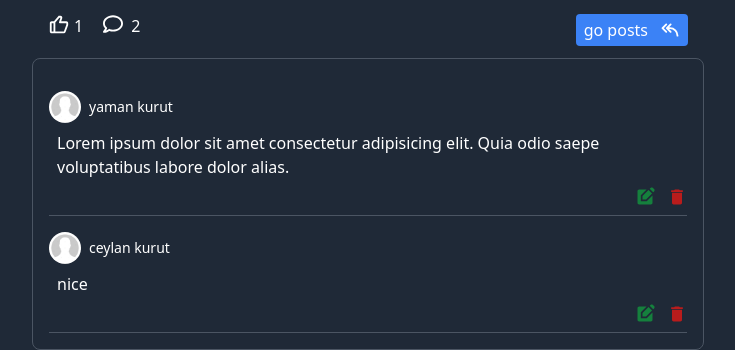
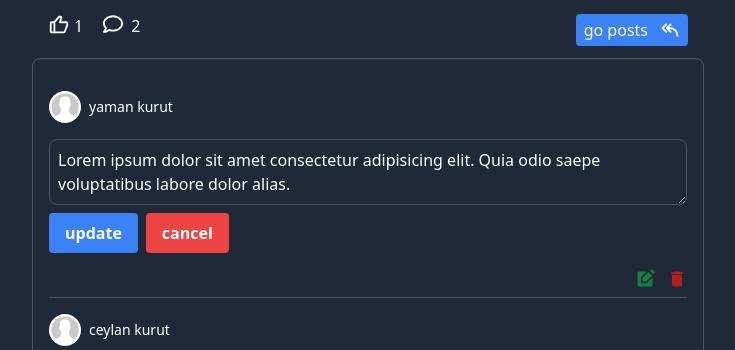
Before and after one commit to ibrahim-kurut/fullstack_blog_project, a React (Create React App) app in the folder frontend/: page /post/1 in a window 1280 px wide. Both pictures are taken after a click on the element 917 px from the left and 963 px from the top of the page. Shown: the part 767-1117 px from the top of the page, without its empty margins (272-1007 px from the left). Built offline with nearby package versions, Linux system fonts and the light colour scheme.

Commit message:
Update comment

```diff
--- a/frontend/src/components/post_comp/CommentList.jsx
+++ b/frontend/src/components/post_comp/CommentList.jsx
@@ -1,17 +1,25 @@
-import React from 'react'
+import React, { useState } from 'react';
 import { MdEditSquare, MdDelete } from "react-icons/md";
 
-const CommentList = ({ comments }) => {
+const CommentList = ({ comments, onUpdateComment }) => {
+    const [selectedComment, setSelectedComment] = useState(null);
+    const [updatedContent, setUpdatedContent] = useState('');
+
+    const handleUpdateComment = (comment) => {
+        setSelectedComment(comment.id);
+        setUpdatedContent(comment.content);
+    };
+
+    const handleSaveComment = () => {
+        onUpdateComment(selectedComment, updatedContent); // Use the update function coming from the parent
+        setSelectedComment(null);
+        setUpdatedContent('');
+    };
 
     return (
         <div className="container mx-auto border mt-3 border-gray-600 rounded-lg p-4 shadow-sm w-full max-w-2xl">
-            {
-                comments && comments.map((comment, i) => {
-                    return (
-                        <div
-                            key={i}
-                            className="border-b border-gray-600 py-2"
-                        >
+            {comments.map((comment) => (
+                <div key={comment.id} className="border-b border-gray-600 py-2">
                     <div>
                         <div className="flex gap-2 items-center h-8 py-6">
                             <div className="w-8 h-8 rounded-full overflow-hidden">
@@ -19,9 +27,39 @@ const CommentList = ({ comments }) => {
                             </div>
                             <p className="text-sm">{comment.username}</p>
                         </div>
+
+                        {/* Edit comment section */}
+                        {selectedComment === comment.id ? (
+                            <div className="flex flex-col gap-2 items-start my-2">
+                                <textarea
+                                    className="w-full p-2 border border-gray-600 rounded-lg bg-transparent"
+                                    value={updatedContent}
+                                    onChange={(e) => setUpdatedContent(e.target.value)}
+                                />
+                                <div className="flex gap-2">
+                                    <button
+                                        className="bg-blue-500 hover:bg-blue-700 text-white font-bold py-2 px-4 rounded"
+                                        onClick={handleSaveComment}
+                                    >
+                                        update
+                                    </button>
+                                    <button
+                                        className="bg-red-500 hover:bg-red-700 text-white font-bold py-2 px-4 rounded"
+                                        onClick={() => setSelectedComment(null)}
+                                    >
+                                        cancel
+                                    </button>
+                                </div>
+                            </div>
+                        ) : (
                             <p className="pl-2">{comment.content}</p>
+                        )}
+
                         <div className="flex justify-end gap-3 pl-2 pt-2 text-xl">
-                                    <p className="text-green-700 cursor-pointer">
+                            <p
+                                onClick={() => handleUpdateComment(comment)}
+                                className="text-green-700 cursor-pointer"
+                            >
                                 <MdEditSquare />
                             </p>
                             <p className="text-red-700 cursor-pointer">
@@ -30,14 +68,10 @@ const CommentList = ({ comments }) => {
                         </div>
                     </div>
                 </div>
-                    )
-                })
-            }
-
+            ))}
         </div>
+    );
+};
 
 
-    )
-}
-
-export default CommentList
+export default CommentList;
--- a/frontend/src/pages/PostDetail.jsx
+++ b/frontend/src/pages/PostDetail.jsx
@@ -22,8 +22,7 @@ const PostDetail = () => {
         return <div className="text-center mt-5">Post not found</div>;
     }
 
-
-    // handel comment
+    // Yorum ekleme işlevi
     const handleComment = (e) => {
         e.preventDefault();
         if (textComment.trim() !== '') {
@@ -34,14 +33,21 @@ const PostDetail = () => {
                 userId: 1,
                 postId: post.id,
             };
-            setComments((prevComments) => [...prevComments, newComment]);
+            setComments((prevComments) => [...prevComments, newComment]); // Yeni yorumu mevcut yorumlar listesine ekliyoruz
             setCommentModel(false);
             setTextComment('');
             toast.success("The post was commented on.")
-            // send to server
+
             console.log(newComment);
+        }
+    };
 
-        }
+    // Yorum güncelleme işlevi
+    const handleUpdateComment = (commentId, updatedContent) => { // Yorum id'si ve güncellenmiş içeriği alıyoruz
+        const updatedComments = comments.map(comment => // Yorumlar üzerinde dolaşıyoruz
+            comment.id === commentId ? { ...comment, content: updatedContent } : comment // Eğer id eşleşiyorsa içeriği güncelliyoruz
+        );
+        setComments(updatedComments); // Güncellenmiş yorumlar listesiyle state'i güncelliyoruz
     };
 
     // handel like
@@ -97,7 +103,10 @@ const PostDetail = () => {
             }
             {/* conmment list */}
             <div className="px-4">
-                <CommentList comments={comments} />
+                <CommentList
+                    comments={comments}
+                    onUpdateComment={handleUpdateComment}
+                />
             </div>
 
         </div>
```
Lines whose indentation alone changed are shown as unchanged.
